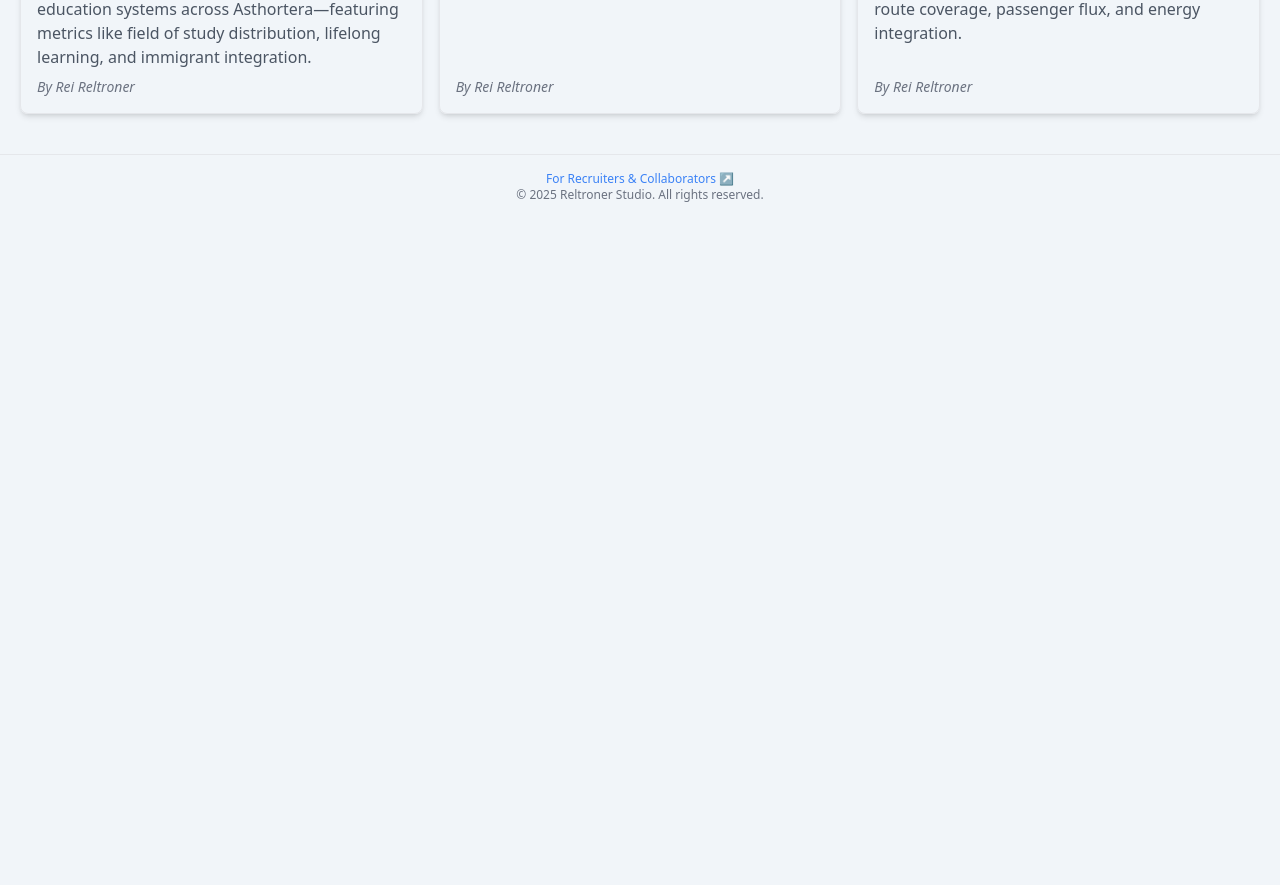
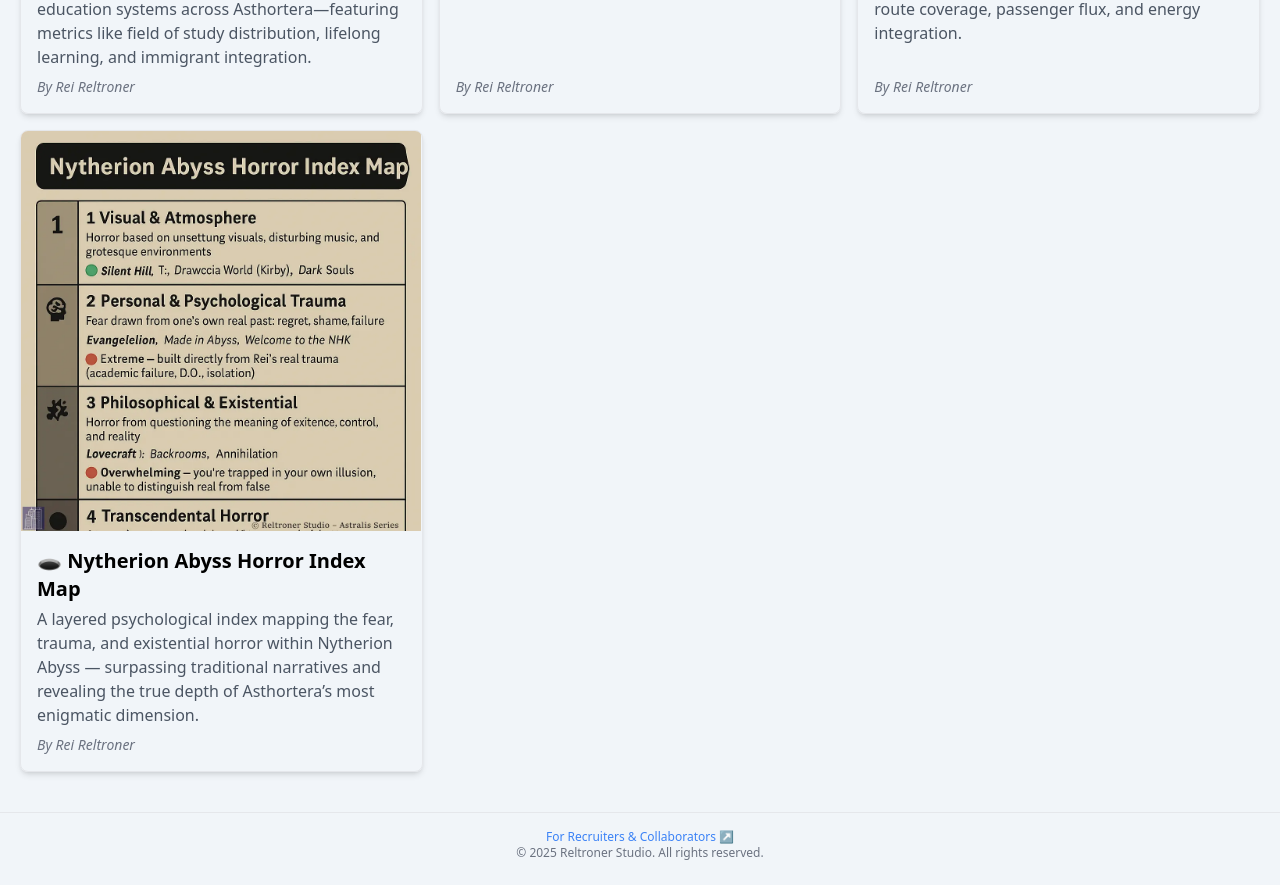
Before and after one commit to Reltroner/reltroner-studio, a Next.js app: page /statistics in a window 1280 px wide. Shown: the part 2640-3525 px from the top of the page. Before the commit the page ends 2867 px from the top, so only its background shows below. Built offline with nearby package versions, Linux system fonts and the light colour scheme.

Commit message:
checkpoint

```diff
--- a/app/statistics/page.jsx
+++ b/app/statistics/page.jsx
@@ -111,6 +111,15 @@ const statistics = [
     author: "Rei Reltroner",
     date: "2025-04-24",
     published: true
+  },
+  {
+    title: "🕳️ Nytherion Abyss Horror Index Map",
+    description: "A layered psychological index mapping the fear, trauma, and existential horror within Nytherion Abyss — surpassing traditional narratives and revealing the true depth of Asthortera’s most enigmatic dimension.",
+    slug: "nytherion-abyss-horror-index",
+    image: "/images/nytherion-abyss-horror-index.webp",
+    author: "Rei Reltroner",
+    date: "2025-04-26",
+    published: true
   }
 ];
 
--- a/components/CommandPalette.jsx
+++ b/components/CommandPalette.jsx
@@ -191,6 +191,7 @@ export default function CommandPalette() {
     { name: "Education Civilization Index", path: "/statistics/edu-civilization-index" },
     { name: "🎭 Culture Impact Index – Asthortera Edition", path: "/statistics/culture-impact-index"},
     { name: "🚀 Interstellar Mobility Index (IMI) — Asthortera", path: "/statistics/interstellar-mobility-index"},
+    { name: "🕳️ Nytherion Abyss Horror Index Map", path: "/statistics/nytherion-abyss-horror-index"},
     // Philosophies
     { name: "Nytherion Abyss", path: "/philosophies/nytherion-abyss" },
     { name: "♾️ Immortality Protocol – Astralis-Bound Entities", path: "/philosophies/immortality-protocol" },
```
Also changed, not shown: content/statistics/nytherion-abyss-horror-index.md (+9 -0 lines), public/images/nytherion-abyss-horror-index.webp (added).
